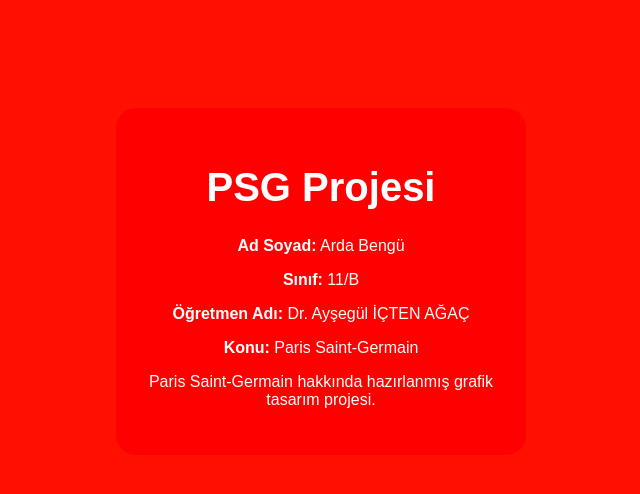
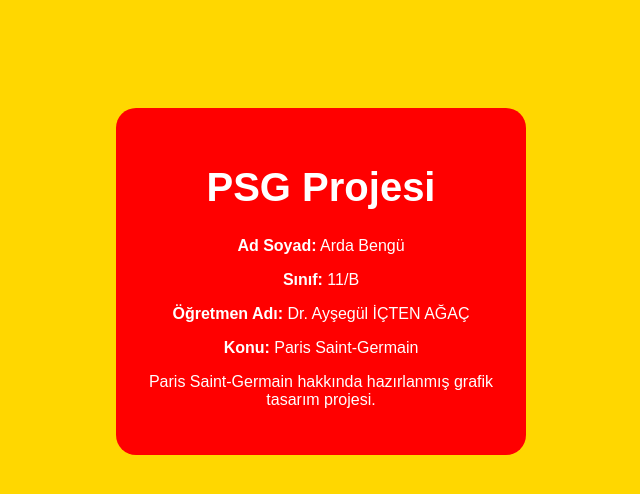
Before and after one commit to yenibilgisayar066-svg/ardabgn, a plain HTML site: page index.html in a window 1280 px wide. Shown: the whole page, without its empty margins (319-959 px from the left). Drawn offline with Linux system fonts and the light colour scheme.

Commit message:
Change background color from red to gold

```diff
--- a/index.html
+++ b/index.html
@@ -5,7 +5,7 @@
 <title>PSG Projesi</title>
 <style>
 body{
-background:#FF1000;
+background:#FFD700;
 color:white;
 font-family:Arial;
 text-align:center;
```
